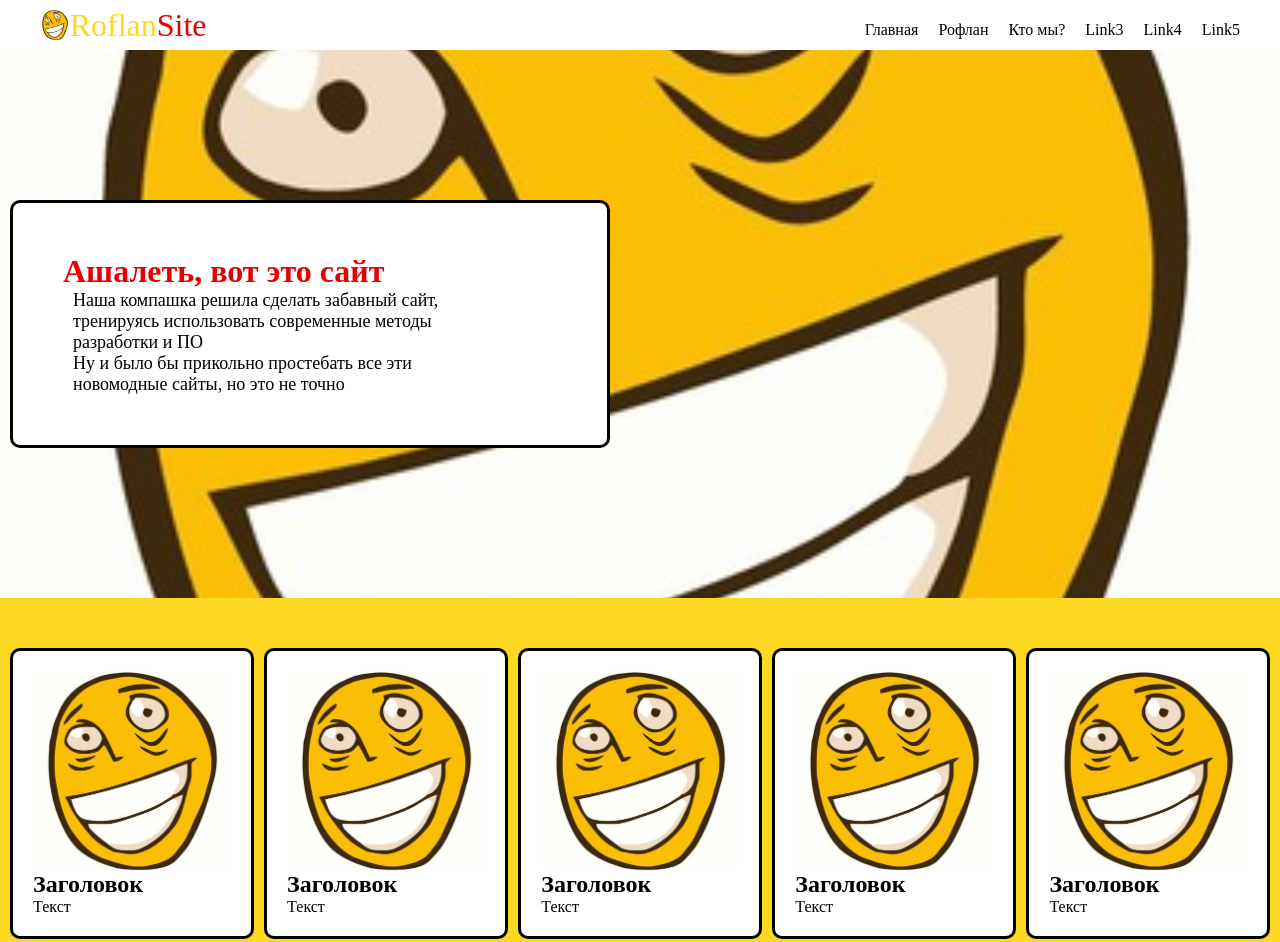
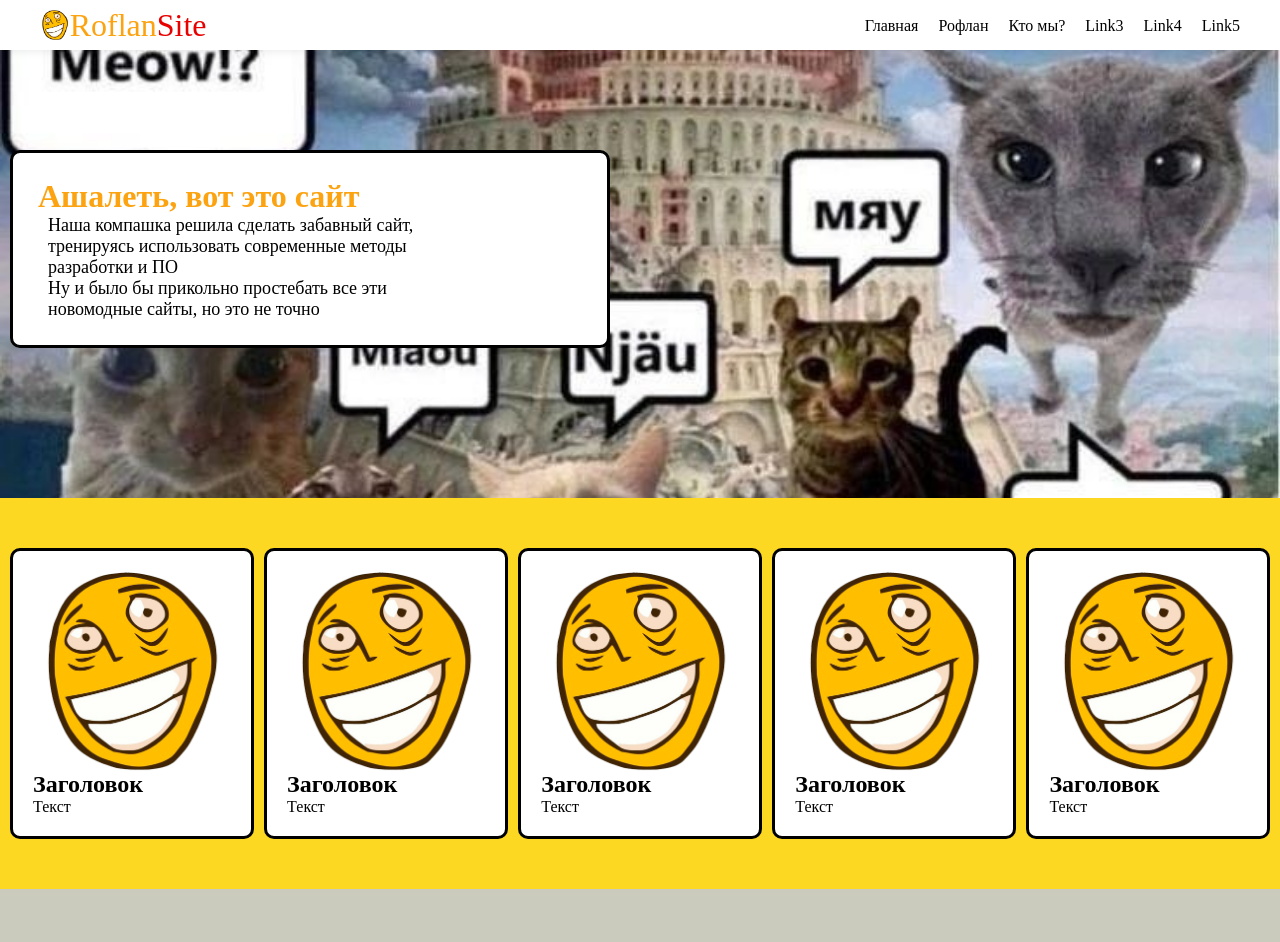
Before and after one commit to edemit/RoflanSite, a plain HTML site: page index.html in a window 1280 px wide. After the commit the page ends 889 px from the top, so only its background shows below. Drawn offline with Linux system fonts and the light colour scheme.

Commit message:
Minor changes

```diff
--- a/css/index.css
+++ b/css/index.css
@@ -1,7 +1,7 @@
 
 
 .slider {
-    background-image: url(../img/index/roflanface.jpg);
+    background-image: url(../img/index/catsMiau.jpg);
     background-position: center;
     background-repeat: no-repeat;
     background-size: cover;
@@ -12,7 +12,7 @@
 }
 
 .welcome-block {
-    padding: 50px;
+    padding: 25px;
     max-width: 600px;
     background-color: #ffffff;
     border: 3px solid #000000;
@@ -22,7 +22,7 @@
 .welcome-block__title {
     font-size: 32px;
     font-weight: bold;
-    color:#e70000;
+    color:#FCA311;
 }
 
 .welcome-block__subtitle, .welcome-block__text {
--- a/css/info.css
+++ b/css/info.css
@@ -1,6 +1,5 @@
 .heading {
   text-align: center;
-  margin: 20px 0;
   font-size: 36px;
 }
 
--- a/css/main.css
+++ b/css/main.css
@@ -22,7 +22,11 @@ a {
 }
 
 .header {
-    background-color: #ffffff;
+    position: fixed;
+    width: 100%;
+    z-index: 1000;
+    background: #FFFFFF;
+    box-shadow: 0 0 10px rgba(0, 0, 0, 0.1);
 }
 
 .header__wrapper {
@@ -37,7 +41,7 @@ a {
     justify-content: start;
     width: 100px;
     font-size: 32px;
-    color: #fcd823;
+    color: #FCA311;
 }
 
 .logo-text1 {
@@ -64,6 +68,9 @@ a {
     display: block;
     margin-left: 20px;
     font-size: 16px;
+    align-items: center;
+    justify-content: center;
+    line-height: 10px;
 }
 
 .navbar__item a {
--- a/index.html
+++ b/index.html
@@ -4,6 +4,7 @@
     <meta charset="UTF-8">
     <meta http-equiv="X-UA-Compatible" content="IE=edge">
     <meta name="viewport" content="width=device-width, initial-scale=1.0">
+    <link rel="icon" href="img/index/roflanface.png" type="image/x-icon">
     <title>Главная</title>
     <link rel="stylesheet" href="css/index.css">
     <link rel="stylesheet" href="css/main.css">
@@ -13,7 +14,7 @@
         <div class="container">
             <div class="header__wrapper">
                 <div class="logo">
-                    <img src="img/index/roflanface.jpg" alt="" class="logo-img">
+                    <img src="img/index/roflanface.png" alt="" class="logo-img">
                     <p class="logo-text1">Roflan<span class="logo-text2">Site</span></p>
                 </div>
                 <ul class="navbar">
@@ -43,27 +44,27 @@
         <div class="container">
             <div class="content__wrapper">
                 <div class="content__item">
-                    <img src="img/index/roflanface.jpg" alt="" class="content__img">
+                    <img src="img/index/roflanface.png" alt="" class="content__img">
                     <p class="content__title">Заголовок</p>
                     <p class="content__text">Текст</p>
                 </div>
                 <div class="content__item">
-                    <img src="img/index/roflanface.jpg" alt="" class="content__img">
+                    <img src="img/index/roflanface.png" alt="" class="content__img">
                     <p class="content__title">Заголовок</p>
                     <p class="content__text">Текст</p>
                 </div>
                 <div class="content__item">
-                    <img src="img/index/roflanface.jpg" alt="" class="content__img">
+                    <img src="img/index/roflanface.png" alt="" class="content__img">
                     <p class="content__title">Заголовок</p>
                     <p class="content__text">Текст</p>
                 </div>
                 <div class="content__item">
-                    <img src="img/index/roflanface.jpg" alt="" class="content__img">
+                    <img src="img/index/roflanface.png" alt="" class="content__img">
                     <p class="content__title">Заголовок</p>
                     <p class="content__text">Текст</p>
                 </div>
                 <div class="content__item">
-                    <img src="img/index/roflanface.jpg" alt="" class="content__img">
+                    <img src="img/index/roflanface.png" alt="" class="content__img">
                     <p class="content__title">Заголовок</p>
                     <p class="content__text">Текст</p>
                 </div>
```
Also changed, not shown: info.html (+2 -2 lines), roflan.html (+1 -1 lines), img/index/catsMiau.jpg (added), img/index/roflanface.jpg (deleted), img/index/roflanface.png (added).
